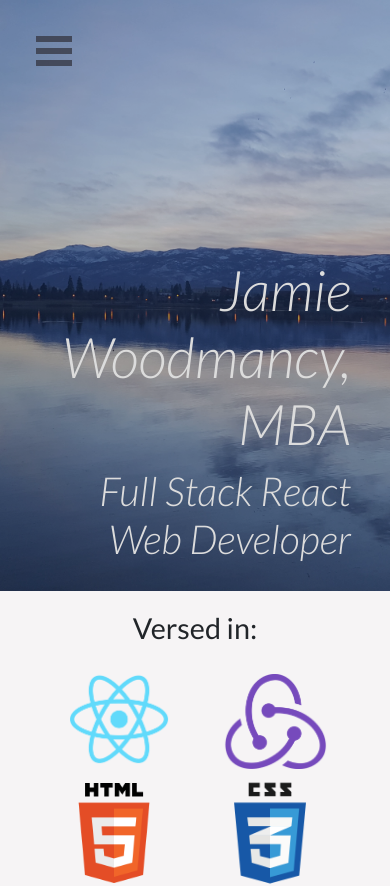
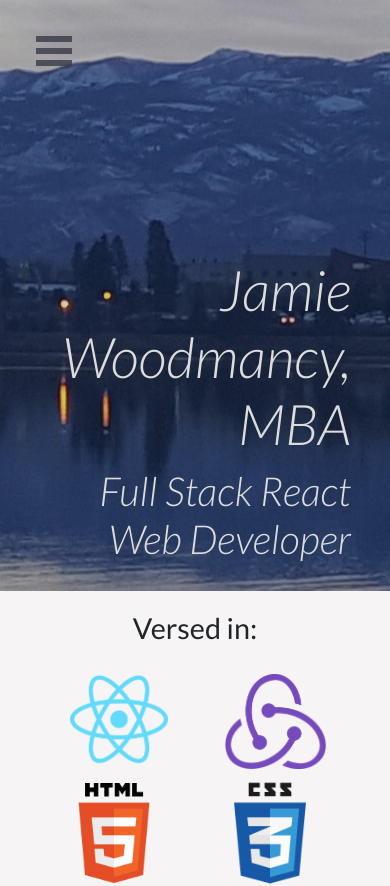
Before and after one commit to jamie29w/portfolio-website, a React (Create React App) app: page / in a window 390 px wide. Shown: the top 886 px of the page. Built offline with nearby package versions, Linux system fonts and the light colour scheme.

Commit message:
replaced ::after with media query in Header/Component

```diff
--- a/src/main/header/Component.js
+++ b/src/main/header/Component.js
@@ -16,19 +16,9 @@
     position: relative;
     width: 100%;
     z-index: 50;
-    ::after {
-      height: 70vh;
+
+    @media (max-width: 400px) {
       background: url(${backgroundUrl}) no-repeat center center;
-      -webkit-background-size: cover;
-      -moz-background-size: cover;
-      -o-background-size: cover;
-      background-size: cover;
-      color: #dcdcdc;
-      font-family: "Lato", sans-serif;
-      min-width: 375px;
-      position: relative;
-      width: 100%;
-      z-index: 50;
     }
   `;
 
```
